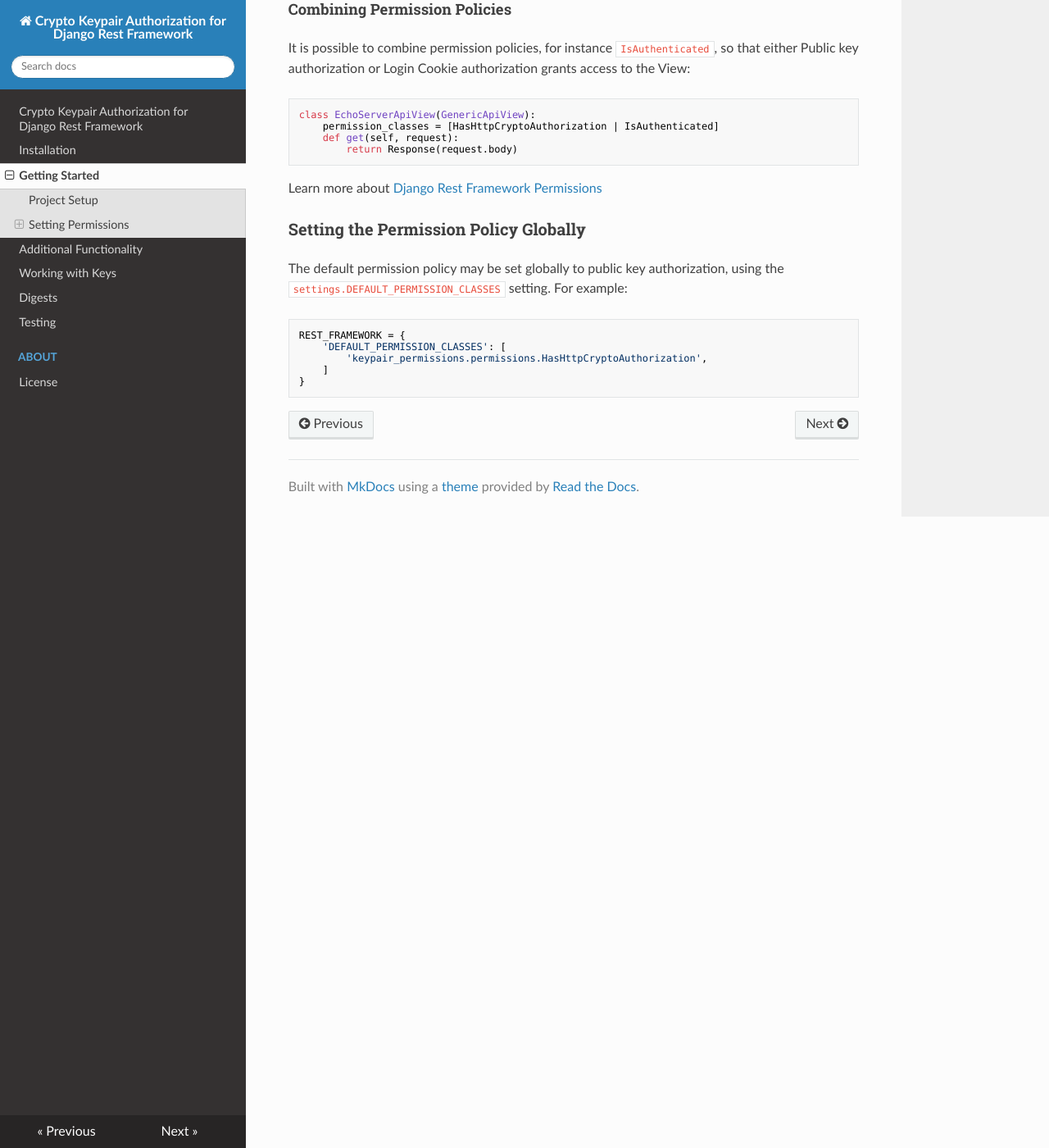
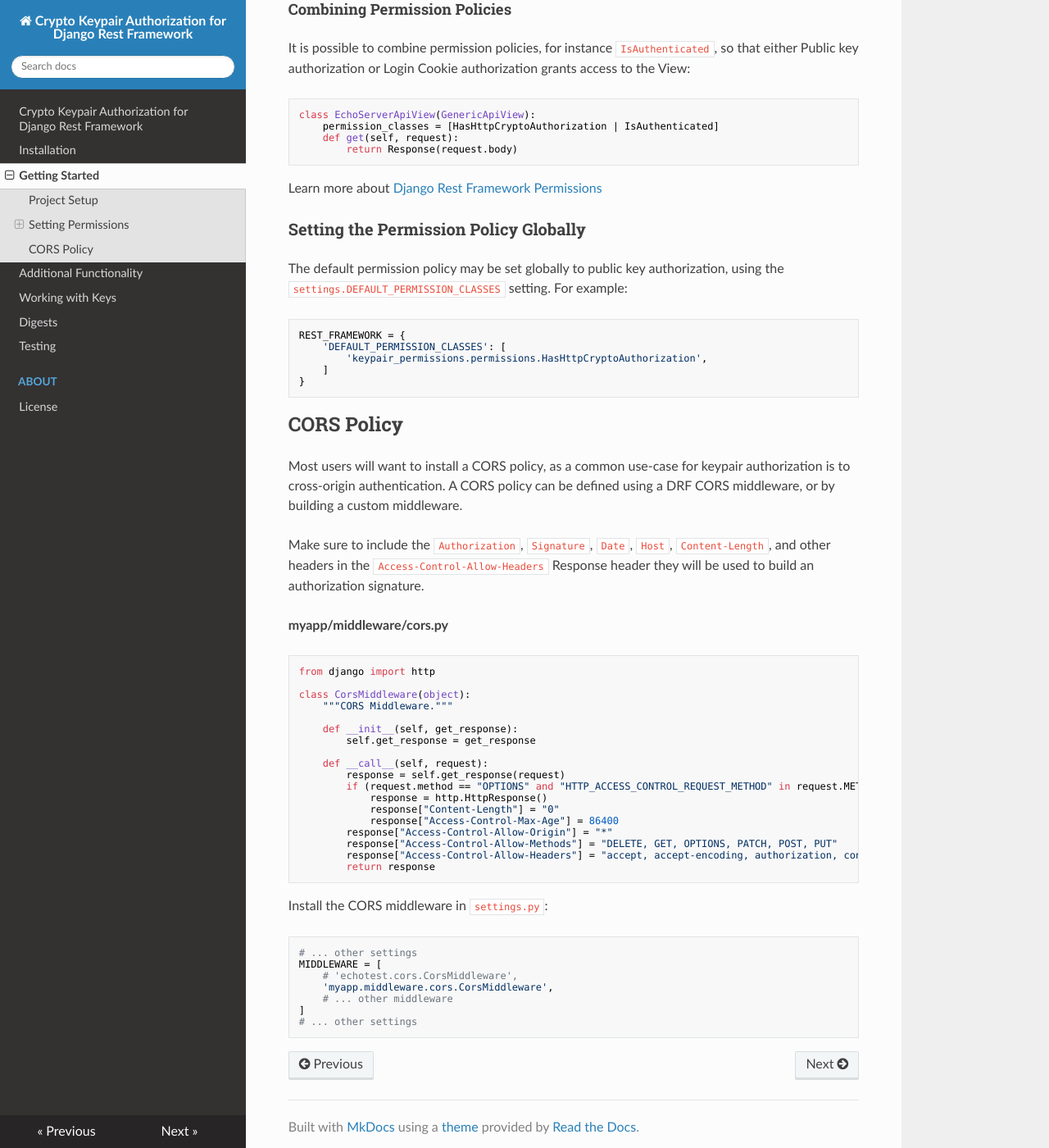
Before and after one commit to backupbrain/drf-keypair-permissions, an MkDocs documentation site: the page built from docs/getting_started.md, in a window 1280 px wide and 1400 px high, scrolled down 997 px. Shown: the whole window at 82% size. Built offline with MkDocs 1.6.1, drawn with Linux system fonts in a browser that asks for light colours; nearby versions of some CDN libraries.

Commit message:
updating requirements

````diff
--- a/docs/getting_started.md
+++ b/docs/getting_started.md
@@ -67,3 +67,42 @@ REST_FRAMEWORK = {
     ]
 }
 ```
+
+## CORS Policy
+
+Most users will want to install a CORS policy, as a common use-case for keypair authorization is to cross-origin authentication. A CORS policy can be defined using a DRF CORS middleware, or by building a custom middleware.
+
+Make sure to include the `Authorization`, `Signature`, `Date`, `Host`, `Content-Length`, and other headers in the `Access-Control-Allow-Headers` Response header they will be used to build an authorization signature.
+
+**myapp/middleware/cors.py**
+```python
+from django import http
+
+class CorsMiddleware(object):
+    """CORS Middleware."""
+
+    def __init__(self, get_response):
+        self.get_response = get_response
+
+    def __call__(self, request):
+        response = self.get_response(request)
+        if (request.method == "OPTIONS" and "HTTP_ACCESS_CONTROL_REQUEST_METHOD" in request.META):
+            response = http.HttpResponse()
+            response["Content-Length"] = "0"
+            response["Access-Control-Max-Age"] = 86400
+        response["Access-Control-Allow-Origin"] = "*"
+        response["Access-Control-Allow-Methods"] = "DELETE, GET, OPTIONS, PATCH, POST, PUT"
+        response["Access-Control-Allow-Headers"] = "accept, accept-encoding, authorization, content-type, dnt, origin, user-agent, x-csrftoken, x-requested-with, authorization, signature, digest, content-length, date, host"
+        return response
+```
+
+Install the CORS middleware in `settings.py`:
+```python
+# ... other settings
+MIDDLEWARE = [
+    # 'echotest.cors.CorsMiddleware',
+    'myapp.middleware.cors.CorsMiddleware',
+    # ... other middleware
+]
+# ... other settings
+```
````
Also changed, not shown: docs/index.md (+9 -2 lines), 1 other file.
